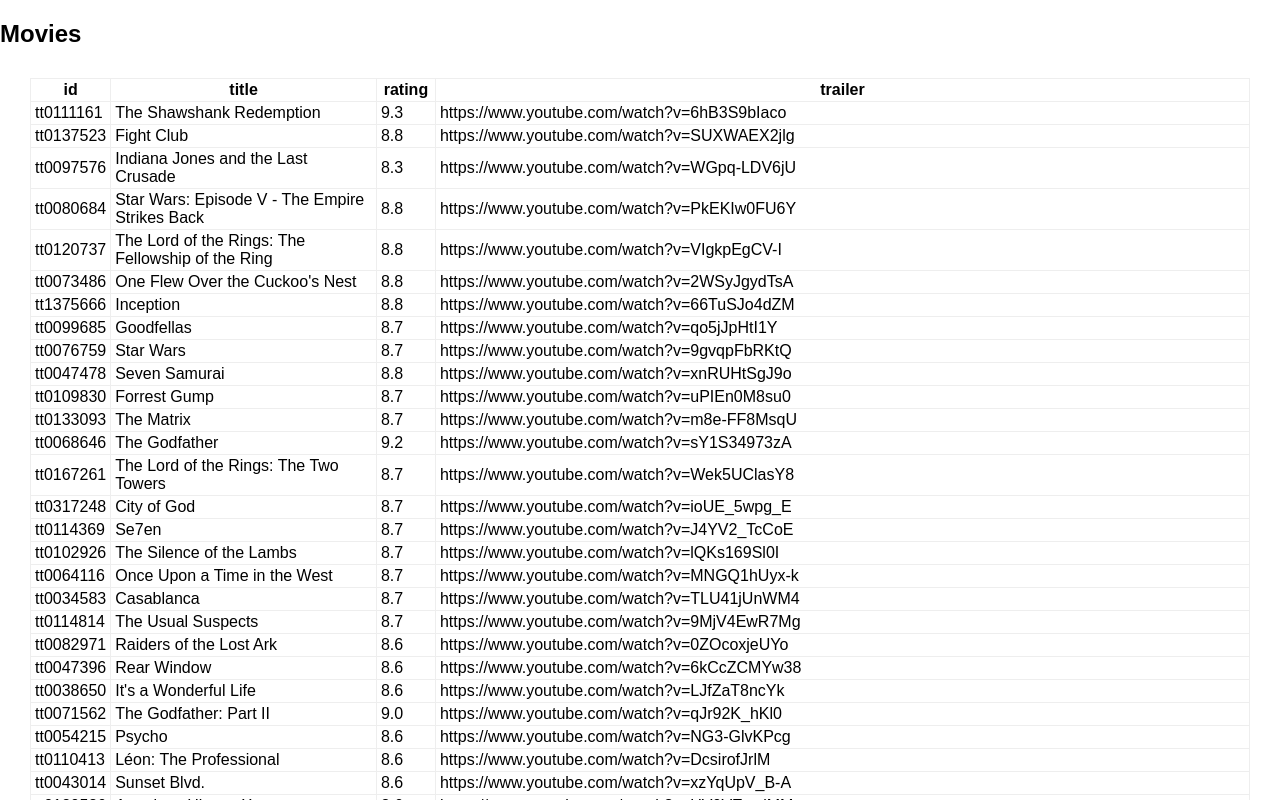
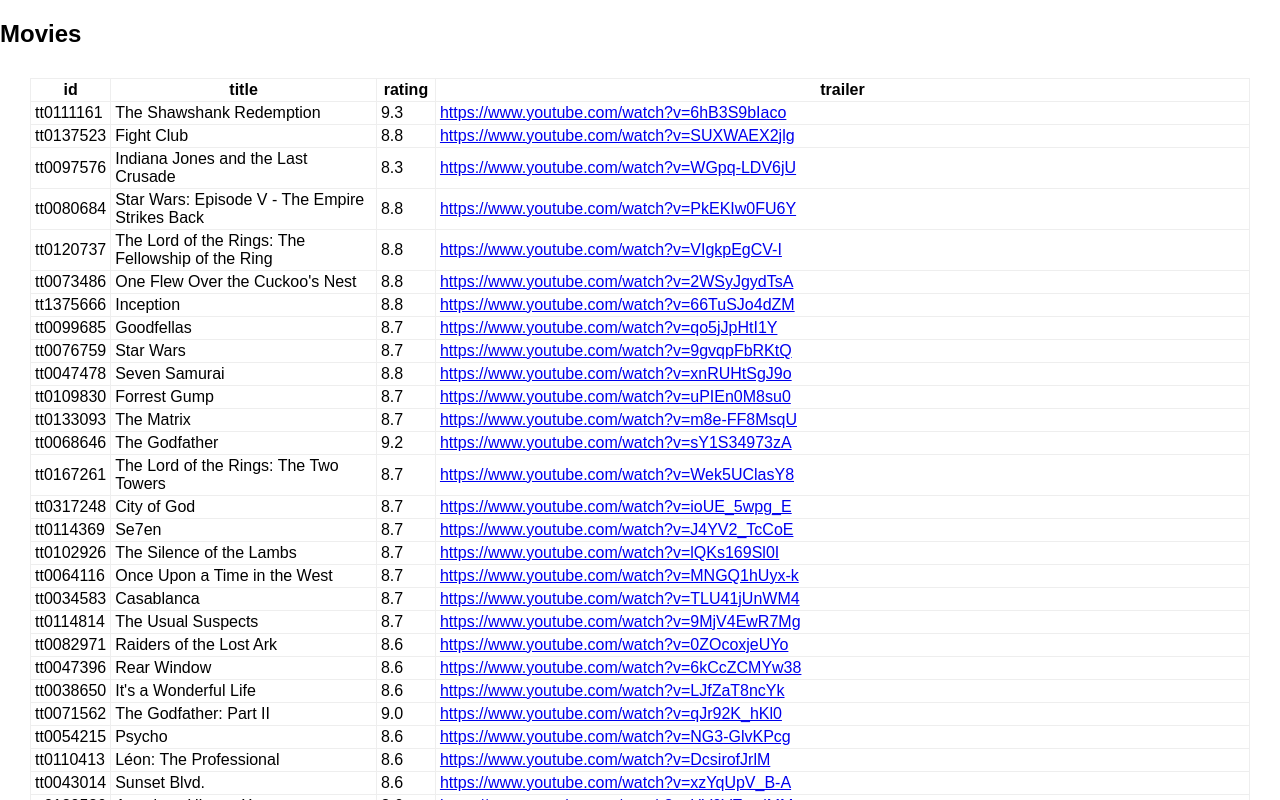
Before and after one commit to orinizri/GridProject, a React (Create React App) app: page / in a window 1280 px wide. Shown: the top 800 px of the page. Built offline with nearby package versions, Linux system fonts and the light colour scheme.

Commit message:
add a with href to trailer column values

```diff
--- a/package.json
+++ b/package.json
@@ -4,10 +4,11 @@
   "private": true,
   "dependencies": {
     "react": "17.0.2",
-    "react-dom": "17.0.2"
+    "react-dom": "17.0.2",
+    "uuid": "^8.3.2"
   },
   "devDependencies": {
-    "react-scripts": "4.0.3"
+    "react-scripts": "^5.0.1"
   },
   "scripts": {
     "start": "react-scripts start"
--- a/src/Grid.js
+++ b/src/Grid.js
@@ -1,4 +1,6 @@
 import React from 'react';
+import { v4 as uuidv4 } from 'uuid';
+
 
 const Grid = ({ config, data }) => (
   <table>
@@ -6,7 +8,7 @@
       <tr>
         {config.map(column => {
           return (
-            <th>
+            <th key={column.title}>
               {column.title}
             </th>
           )
@@ -16,15 +18,18 @@
     <tbody>
       {data.map(row => {
         return (
-          <>
-            <tr>
+          <tr key={uuidv4()}>
             {
               config.map(column => {
-                  // TODO: make dynamic by mapping over the object keys and values
-                  if (row[column.field].hasOwnProperty('url')) {
+                // TODO: make dynamic by mapping over the object key and values
+                if (typeof row[column.field] === "object") {
                   return (
                     (
-                        <td key={row[column.field].url}>{row[column.field].url}</td>
+                      <td key={row[column.field].url}>{
+                        Object.values(row[column.field])[0].startsWith('http') ?
+                          <a href={Object.values(row[column.field])}>{Object.values(row[column.field])}</a> :
+                          Object.values(row[column.field])
+                      }</td>
                     )
                   )
                 }
@@ -36,7 +41,6 @@
               })
             }
           </tr>
-          </>
         )
       })}
 
```
Also changed, not shown: 1 other file (tests, documents, lock files or other folders). Lines whose indentation alone changed are shown as unchanged.
